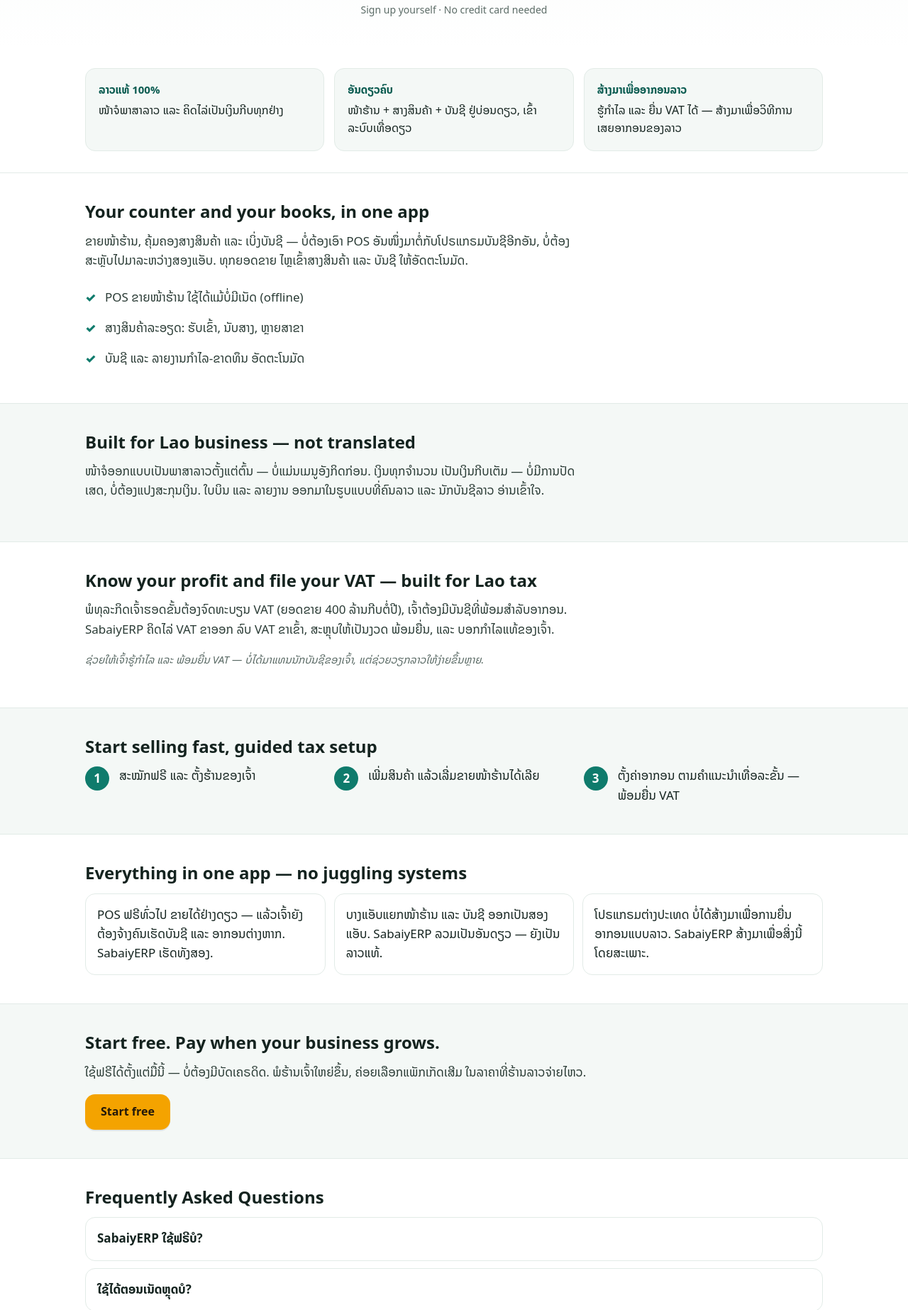
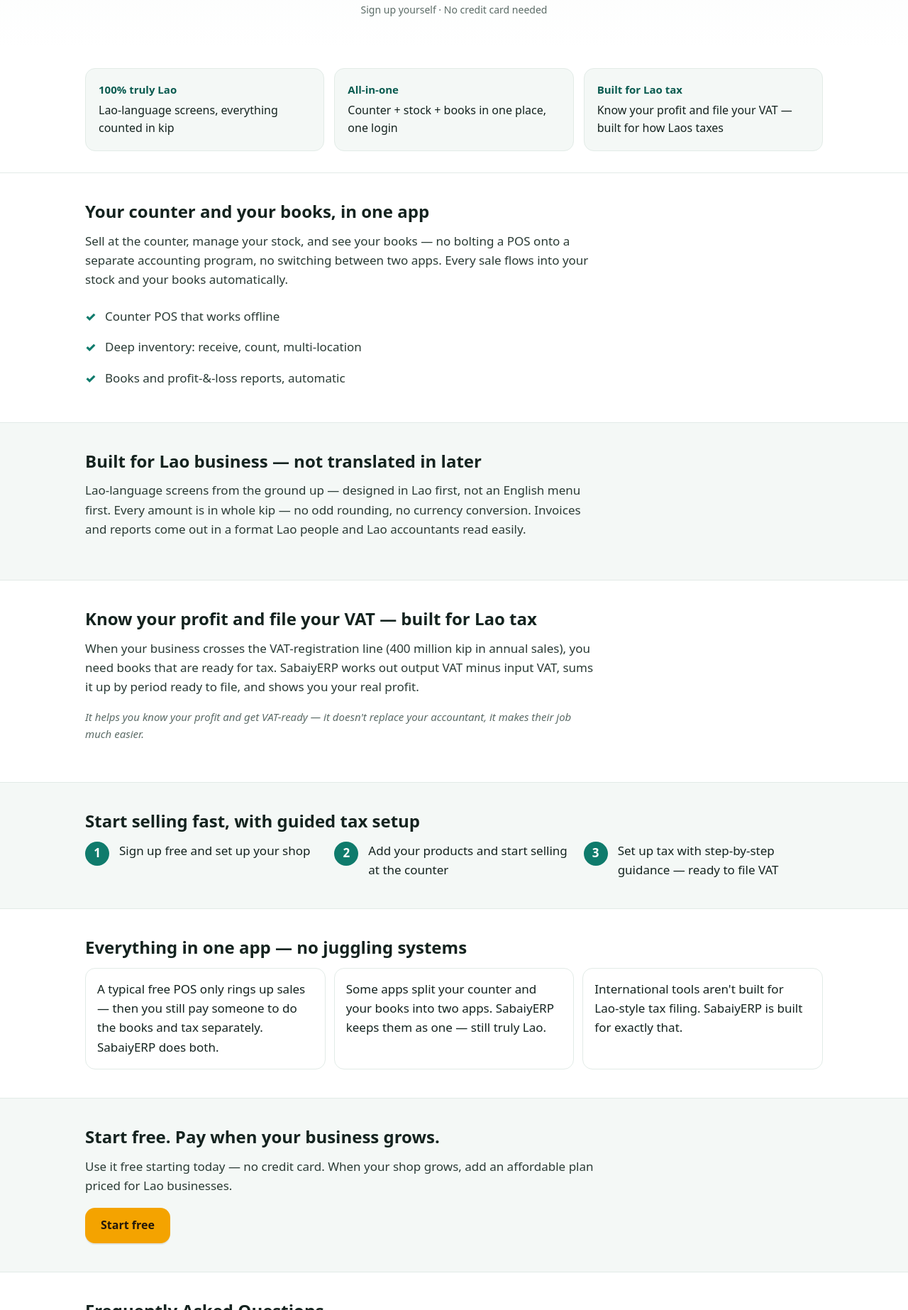
Before and after one commit to AstroMao/sabaiy-staging, a plain HTML site: page en/index.html in a window 1280 px wide. Shown: the part 344-2190 px from the top of the page at 71% size. Drawn offline with Linux system fonts and the light colour scheme.

Commit message:
AST-48: finish English body on /en/ (no Lao remnants)
Port the ratified English (parallel) column from AST-27 landing-page-copy
into every /en/ section that was still rendering Lao: pillar strip, S3-S10
bodies, feature bullets, how-it-works steps, comparison rows, FAQ answers,
and footer. English honest-scope VAT caveat now renders on /en/.

Lao ship page (/) untouched. Guardrails: 0 MoF/licence/approved terms,
no price points, no payment-rail claims. Rung-1 safe.

Co-Authored-By: Paperclip <noreply@paperclip.ing>

```diff
--- a/en/index.html
+++ b/en/index.html
@@ -181,16 +181,16 @@
       <div class="wrap">
         <div class="pillar-grid">
           <div class="pillar">
-            <div class="k">ລາວແທ້ 100%</div>
-            <div class="v">ໜ້າຈໍພາສາລາວ ແລະ ຄິດໄລ່ເປັນເງິນກີບທຸກຢ່າງ</div>
+            <div class="k">100% truly Lao</div>
+            <div class="v">Lao-language screens, everything counted in kip</div>
           </div>
           <div class="pillar">
-            <div class="k">ອັນດຽວຄົບ</div>
-            <div class="v">ໜ້າຮ້ານ + ສາງສິນຄ້າ + ບັນຊີ ຢູ່ບ່ອນດຽວ, ເຂົ້າລະບົບເທື່ອດຽວ</div>
+            <div class="k">All-in-one</div>
+            <div class="v">Counter + stock + books in one place, one login</div>
           </div>
           <div class="pillar">
-            <div class="k">ສ້າງມາເພື່ອອາກອນລາວ</div>
-            <div class="v">ຮູ້ກຳໄລ ແລະ ຍື່ນ VAT ໄດ້ — ສ້າງມາເພື່ອວິທີການເສຍອາກອນຂອງລາວ</div>
+            <div class="k">Built for Lao tax</div>
+            <div class="v">Know your profit and file your VAT — built for how Laos taxes</div>
           </div>
         </div>
       </div>
@@ -201,11 +201,11 @@
       <div class="wrap">
         <h2>Your counter and your books, in one app</h2>
         <div class="body">
-          <p>ຂາຍໜ້າຮ້ານ, ຄຸ້ມຄອງສາງສິນຄ້າ ແລະ ເບິ່ງບັນຊີ — ບໍ່ຕ້ອງເອົາ POS ອັນໜຶ່ງມາຕໍ່ກັບໂປຣແກຣມບັນຊີອີກອັນ, ບໍ່ຕ້ອງສະຫຼັບໄປມາລະຫວ່າງສອງແອັບ. ທຸກຍອດຂາຍ ໄຫຼເຂົ້າສາງສິນຄ້າ ແລະ ບັນຊີ ໃຫ້ອັດຕະໂນມັດ.</p>
+          <p>Sell at the counter, manage your stock, and see your books — no bolting a POS onto a separate accounting program, no switching between two apps. Every sale flows into your stock and your books automatically.</p>
           <ul class="feat">
-            <li>POS ຂາຍໜ້າຮ້ານ ໃຊ້ໄດ້ແມ້ບໍ່ມີເນັດ (offline)</li>
-            <li>ສາງສິນຄ້າລະອຽດ: ຮັບເຂົ້າ, ນັບສາງ, ຫຼາຍສາຂາ</li>
-            <li>ບັນຊີ ແລະ ລາຍງານກຳໄລ-ຂາດທຶນ ອັດຕະໂນມັດ</li>
+            <li>Counter POS that works offline</li>
+            <li>Deep inventory: receive, count, multi-location</li>
+            <li>Books and profit-&amp;-loss reports, automatic</li>
           </ul>
         </div>
       </div>
@@ -214,9 +214,9 @@
     <!-- ============= 4. LAO-NATIVE ============= -->
     <section class="block soft">
       <div class="wrap">
-        <h2>Built for Lao business — not translated</h2>
+        <h2>Built for Lao business — not translated in later</h2>
         <div class="body">
-          <p>ໜ້າຈໍອອກແບບເປັນພາສາລາວຕັ້ງແຕ່ຕົ້ນ — ບໍ່ແມ່ນເມນູອັງກິດກ່ອນ. ເງິນທຸກຈຳນວນ ເປັນເງິນກີບເຕັມ — ບໍ່ມີການປັດເສດ, ບໍ່ຕ້ອງແປງສະກຸນເງິນ. ໃບບິນ ແລະ ລາຍງານ ອອກມາໃນຮູບແບບທີ່ຄົນລາວ ແລະ ນັກບັນຊີລາວ ອ່ານເຂົ້າໃຈ.</p>
+          <p>Lao-language screens from the ground up — designed in Lao first, not an English menu first. Every amount is in whole kip — no odd rounding, no currency conversion. Invoices and reports come out in a format Lao people and Lao accountants read easily.</p>
         </div>
       </div>
     </section>
@@ -226,8 +226,8 @@
       <div class="wrap">
         <h2>Know your profit and file your VAT — built for Lao tax</h2>
         <div class="body">
-          <p>ພໍທຸລະກິດເຈົ້າຮອດຂັ້ນຕ້ອງຈົດທະບຽນ VAT (ຍອດຂາຍ 400 ລ້ານກີບຕໍ່ປີ), ເຈົ້າຕ້ອງມີບັນຊີທີ່ພ້ອມສຳລັບອາກອນ. SabaiyERP ຄິດໄລ່ VAT ຂາອອກ ລົບ VAT ຂາເຂົ້າ, ສະຫຼຸບໃຫ້ເປັນງວດ ພ້ອມຍື່ນ, ແລະ ບອກກຳໄລແທ້ຂອງເຈົ້າ.</p>
-          <p class="scope">ຊ່ວຍໃຫ້ເຈົ້າຮູ້ກຳໄລ ແລະ ພ້ອມຍື່ນ VAT — ບໍ່ໄດ້ມາແທນນັກບັນຊີຂອງເຈົ້າ, ແຕ່ຊ່ວຍວຽກລາວໃຫ້ງ່າຍຂຶ້ນຫຼາຍ.</p>
+          <p>When your business crosses the VAT-registration line (400 million kip in annual sales), you need books that are ready for tax. SabaiyERP works out output VAT minus input VAT, sums it up by period ready to file, and shows you your real profit.</p>
+          <p class="scope">It helps you know your profit and get VAT-ready — it doesn't replace your accountant, it makes their job much easier.</p>
         </div>
       </div>
     </section>
@@ -235,11 +235,11 @@
     <!-- ============= 6. HOW IT WORKS ============= -->
     <section class="block soft">
       <div class="wrap">
-        <h2>Start selling fast, guided tax setup</h2>
+        <h2>Start selling fast, with guided tax setup</h2>
         <div class="steps">
-          <div class="step"><div class="n">1</div><div>ສະໝັກຟຣີ ແລະ ຕັ້ງຮ້ານຂອງເຈົ້າ</div></div>
-          <div class="step"><div class="n">2</div><div>ເພີ່ມສິນຄ້າ ແລ້ວເລີ່ມຂາຍໜ້າຮ້ານໄດ້ເລີຍ</div></div>
-          <div class="step"><div class="n">3</div><div>ຕັ້ງຄ່າອາກອນ ຕາມຄຳແນະນຳເທື່ອລະຂັ້ນ — ພ້ອມຍື່ນ VAT</div></div>
+          <div class="step"><div class="n">1</div><div>Sign up free and set up your shop</div></div>
+          <div class="step"><div class="n">2</div><div>Add your products and start selling at the counter</div></div>
+          <div class="step"><div class="n">3</div><div>Set up tax with step-by-step guidance — ready to file VAT</div></div>
         </div>
       </div>
     </section>
@@ -249,9 +249,9 @@
       <div class="wrap">
         <h2>Everything in one app — no juggling systems</h2>
         <div class="cmp">
-          <div class="row">POS ຟຣີທົ່ວໄປ ຂາຍໄດ້ຢ່າງດຽວ — ແລ້ວເຈົ້າຍັງຕ້ອງຈ້າງຄົນເຮັດບັນຊີ ແລະ ອາກອນຕ່າງຫາກ. SabaiyERP ເຮັດທັງສອງ.</div>
-          <div class="row">ບາງແອັບແຍກໜ້າຮ້ານ ແລະ ບັນຊີ ອອກເປັນສອງແອັບ. SabaiyERP ລວມເປັນອັນດຽວ — ຍັງເປັນລາວແທ້.</div>
-          <div class="row">ໂປຣແກຣມຕ່າງປະເທດ ບໍ່ໄດ້ສ້າງມາເພື່ອການຍື່ນອາກອນແບບລາວ. SabaiyERP ສ້າງມາເພື່ອສິ່ງນີ້ໂດຍສະເພາະ.</div>
+          <div class="row">A typical free POS only rings up sales — then you still pay someone to do the books and tax separately. SabaiyERP does both.</div>
+          <div class="row">Some apps split your counter and your books into two apps. SabaiyERP keeps them as one — still truly Lao.</div>
+          <div class="row">International tools aren't built for Lao-style tax filing. SabaiyERP is built for exactly that.</div>
         </div>
       </div>
     </section>
@@ -261,7 +261,7 @@
       <div class="wrap">
         <h2>Start free. Pay when your business grows.</h2>
         <div class="body">
-          <p>ໃຊ້ຟຣີໄດ້ຕັ້ງແຕ່ມື້ນີ້ — ບໍ່ຕ້ອງມີບັດເຄຣດິດ. ພໍຮ້ານເຈົ້າໃຫຍ່ຂຶ້ນ, ຄ່ອຍເລືອກແພັກເກັດເສີມ ໃນລາຄາທີ່ຮ້ານລາວຈ່າຍໄຫວ.</p>
+          <p>Use it free starting today — no credit card. When your shop grows, add an affordable plan priced for Lao businesses.</p>
           <div class="cta-block" style="align-items:flex-start">
             <a class="btn" href="/sabaiy-staging/signup/" data-cta="start-free" data-cta-location="pricing">Start free</a>
           </div>
@@ -274,20 +274,20 @@
       <div class="wrap">
         <h2>Frequently Asked Questions</h2>
         <details>
-          <summary>SabaiyERP ໃຊ້ຟຣີບໍ?</summary>
-          <div class="ans">ໃຊ້ຟຣີໄດ້ເລີຍ. ມີແພັກເກັດເສີມ ສຳລັບຮ້ານທີ່ໃຫຍ່ຂຶ້ນ.</div>
+          <summary>Is SabaiyERP free?</summary>
+          <div class="ans">Yes, free to start. Paid plans are available as your shop grows.</div>
         </details>
         <details>
-          <summary>ໃຊ້ໄດ້ຕອນເນັດຫຼຸດບໍ?</summary>
-          <div class="ans">POS ໜ້າຮ້ານ ໃຊ້ໄດ້ແມ້ບໍ່ມີເນັດ, ພໍມີເນັດຄືນ ຂໍ້ມູນຈະຊິງຄ໌ໃຫ້ເອງ.</div>
+          <summary>Does it work when the internet drops?</summary>
+          <div class="ans">The counter POS works offline; it syncs when you're back online.</div>
         </details>
         <details>
-          <summary>ຊ່ວຍເລື່ອງ VAT ໄດ້ແນວໃດ?</summary>
-          <div class="ans">ຄິດໄລ່ VAT ຂາອອກລົບຂາເຂົ້າ ແລະ ສະຫຼຸບເປັນງວດພ້ອມຍື່ນ. ຊ່ວຍໃຫ້ພ້ອມ, ບໍ່ໄດ້ມາແທນນັກບັນຊີ.</div>
+          <summary>How does it help with VAT?</summary>
+          <div class="ans">It calculates output-minus-input VAT and sums it by period, ready to file. It gets you ready — it doesn't replace your accountant.</div>
         </details>
         <details>
-          <summary>ໃຊ້ພາສາລາວ ແລະ ເງິນກີບ ໄດ້ບໍ?</summary>
-          <div class="ans">ໄດ້ — ພາສາລາວ ແລະ ເງິນກີບ ເປັນຄ່າຕັ້ງຕົ້ນ, ບໍ່ແມ່ນຕົວເລືອກເສີມ.</div>
+          <summary>Lao language and kip?</summary>
+          <div class="ans">Yes — Lao and kip are the default, not an add-on.</div>
         </details>
       </div>
     </section>
@@ -304,7 +304,7 @@
     </div>
   </section>
   <footer>
-    <div class="wrap">SabaiyERP — ຂາຍ, ຈັດການສາງ, ຍື່ນ VAT. ລາວແທ້, ເປັນເງິນກີບ.</div>
+    <div class="wrap">SabaiyERP — sell, manage stock, file VAT. Truly Lao, in kip.</div>
   </footer>
 
   <!-- Sticky one-CTA bar (mobile only) -->
```
